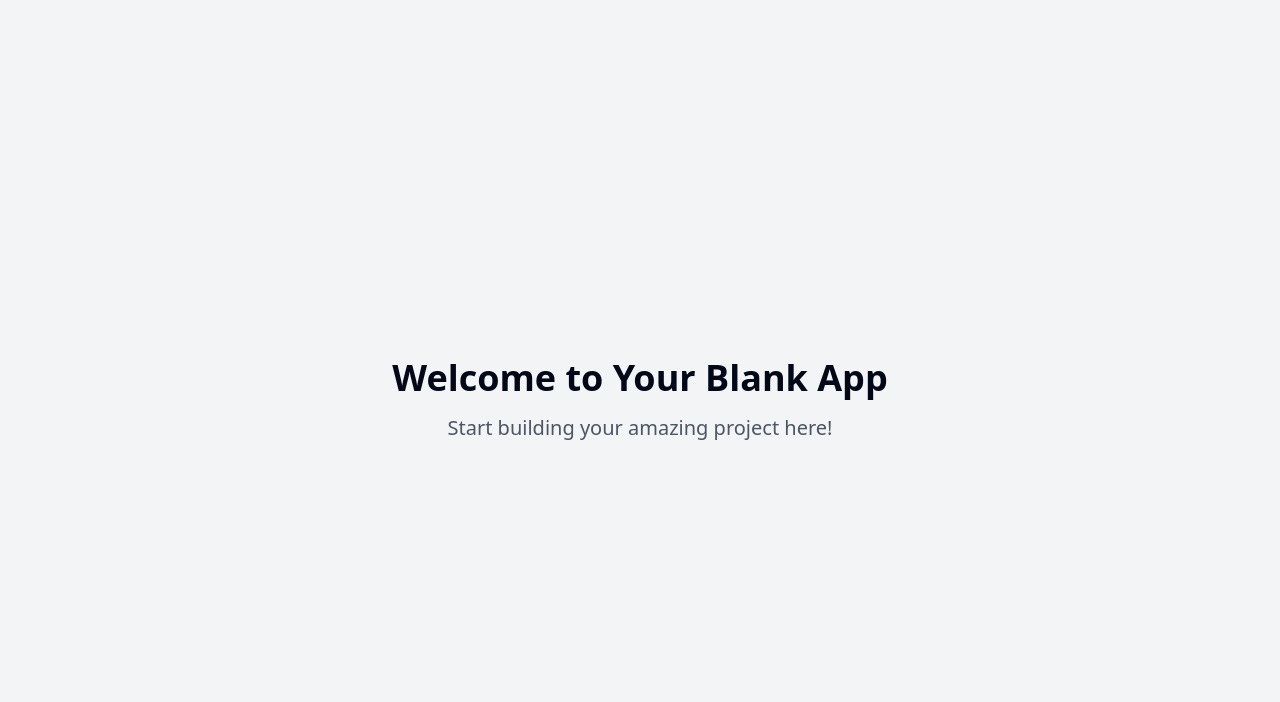
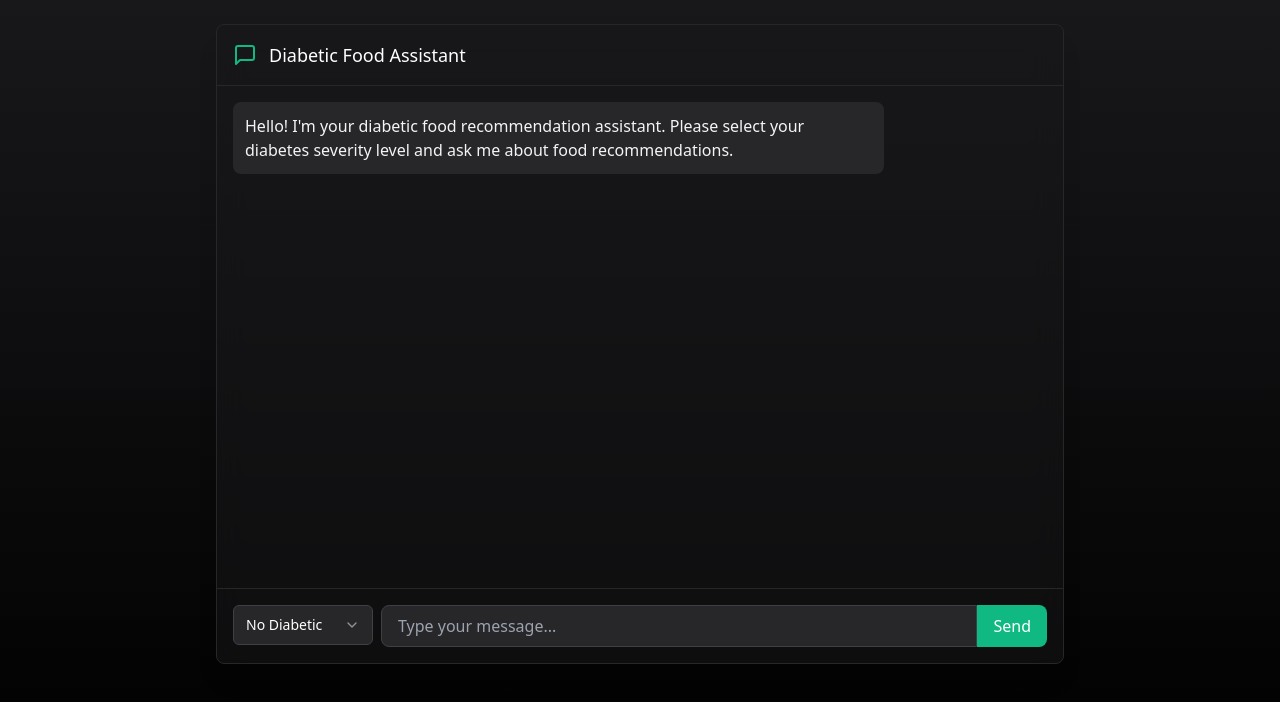
Before and after one commit to tumpudikarthikeya/diabetic-dish-dialogue-60, a React (Vite) app: page / in a window 1280 px wide. Shown: the top 702 px of the page. Built offline with nearby package versions, Linux system fonts and the light colour scheme.

Commit message:
Add chatbot interface
Adds a chatbot interface for diabetic food recommendations.  Includes a dropdown for specifying the user's diabetic severity level (no_diabetic, mild, moderate, severe, proliferative).

```diff
--- a/src/index.css
+++ b/src/index.css
@@ -1,3 +1,4 @@
+
 @tailwind base;
 @tailwind components;
 @tailwind utilities;
@@ -33,22 +34,6 @@
     --ring: 222.2 84% 4.9%;
 
     --radius: 0.5rem;
-
-    --sidebar-background: 0 0% 98%;
-
-    --sidebar-foreground: 240 5.3% 26.1%;
-
-    --sidebar-primary: 240 5.9% 10%;
-
-    --sidebar-primary-foreground: 0 0% 98%;
-
-    --sidebar-accent: 240 4.8% 95.9%;
-
-    --sidebar-accent-foreground: 240 5.9% 10%;
-
-    --sidebar-border: 220 13% 91%;
-
-    --sidebar-ring: 217.2 91.2% 59.8%;
   }
 
   .dark {
@@ -79,14 +64,6 @@
     --border: 217.2 32.6% 17.5%;
     --input: 217.2 32.6% 17.5%;
     --ring: 212.7 26.8% 83.9%;
-    --sidebar-background: 240 5.9% 10%;
-    --sidebar-foreground: 240 4.8% 95.9%;
-    --sidebar-primary: 224.3 76.3% 48%;
-    --sidebar-primary-foreground: 0 0% 100%;
-    --sidebar-accent: 240 3.7% 15.9%;
-    --sidebar-accent-foreground: 240 4.8% 95.9%;
-    --sidebar-border: 240 3.7% 15.9%;
-    --sidebar-ring: 217.2 91.2% 59.8%;
   }
 }
 
@@ -94,8 +71,40 @@
   * {
     @apply border-border;
   }
-
   body {
     @apply bg-background text-foreground;
   }
 }
+
+@keyframes slideIn {
+  from {
+    opacity: 0;
+    transform: translateY(10px);
+  }
+  to {
+    opacity: 1;
+    transform: translateY(0);
+  }
+}
+
+.animate-slideIn {
+  animation: slideIn 0.3s ease-out forwards;
+}
+
+/* Custom scrollbar */
+::-webkit-scrollbar {
+  width: 6px;
+}
+
+::-webkit-scrollbar-track {
+  background: transparent;
+}
+
+::-webkit-scrollbar-thumb {
+  background: #4b5563;
+  border-radius: 3px;
+}
+
+::-webkit-scrollbar-thumb:hover {
+  background: #6b7280;
+}
--- a/src/pages/Index.tsx
+++ b/src/pages/Index.tsx
@@ -1,11 +1,126 @@
-// Update this page (the content is just a fallback if you fail to update the page)
+
+import { useState } from "react";
+import { MessageSquare } from "lucide-react";
+import { cn } from "@/lib/utils";
+import {
+  Select,
+  SelectContent,
+  SelectItem,
+  SelectTrigger,
+  SelectValue,
+} from "@/components/ui/select";
+
+interface Message {
+  id: string;
+  content: string;
+  type: "user" | "bot";
+}
 
 const Index = () => {
+  const [messages, setMessages] = useState<Message[]>([
+    {
+      id: "1",
+      content: "Hello! I'm your diabetic food recommendation assistant. Please select your diabetes severity level and ask me about food recommendations.",
+      type: "bot",
+    },
+  ]);
+  const [inputValue, setInputValue] = useState("");
+  const [diabeticType, setDiabeticType] = useState("no_diabetic");
+
+  const handleSubmit = (e: React.FormEvent) => {
+    e.preventDefault();
+    if (!inputValue.trim()) return;
+
+    const newMessage: Message = {
+      id: Date.now().toString(),
+      content: inputValue,
+      type: "user",
+    };
+
+    setMessages((prev) => [...prev, newMessage]);
+    // Here you would typically make an API call to get the bot's response
+    const botResponse: Message = {
+      id: (Date.now() + 1).toString(),
+      content: `Thank you for your message. I see you're ${diabeticType}. I'll provide recommendations accordingly.`,
+      type: "bot",
+    };
+    setTimeout(() => {
+      setMessages((prev) => [...prev, botResponse]);
+    }, 1000);
+
+    setInputValue("");
+  };
+
   return (
-    <div className="min-h-screen flex items-center justify-center bg-gray-100">
-      <div className="text-center">
-        <h1 className="text-4xl font-bold mb-4">Welcome to Your Blank App</h1>
-        <p className="text-xl text-gray-600">Start building your amazing project here!</p>
+    <div className="flex flex-col min-h-screen bg-gradient-to-b from-zinc-900 to-black text-white">
+      <div className="flex-1 p-4 md:p-6 max-w-4xl mx-auto w-full">
+        <div className="bg-zinc-900/50 backdrop-blur-lg rounded-lg border border-zinc-800 shadow-xl h-[80vh] flex flex-col">
+          {/* Header */}
+          <div className="p-4 border-b border-zinc-800 flex items-center gap-3">
+            <MessageSquare className="w-6 h-6 text-emerald-500" />
+            <h1 className="text-lg font-medium">Diabetic Food Assistant</h1>
+          </div>
+
+          {/* Messages */}
+          <div className="flex-1 overflow-y-auto p-4 space-y-4">
+            {messages.map((message) => (
+              <div
+                key={message.id}
+                className={cn(
+                  "flex",
+                  message.type === "user" ? "justify-end" : "justify-start"
+                )}
+              >
+                <div
+                  className={cn(
+                    "max-w-[80%] rounded-lg p-3 animate-slideIn",
+                    message.type === "user"
+                      ? "bg-emerald-500 text-white ml-auto"
+                      : "bg-zinc-800 text-zinc-100"
+                  )}
+                >
+                  {message.content}
+                </div>
+              </div>
+            ))}
+          </div>
+
+          {/* Input */}
+          <form onSubmit={handleSubmit} className="p-4 border-t border-zinc-800">
+            <div className="flex gap-2">
+              <Select
+                value={diabeticType}
+                onValueChange={setDiabeticType}
+              >
+                <SelectTrigger className="w-[140px] bg-zinc-800 border-zinc-700">
+                  <SelectValue placeholder="Select type" />
+                </SelectTrigger>
+                <SelectContent>
+                  <SelectItem value="no_diabetic">No Diabetic</SelectItem>
+                  <SelectItem value="mild">Mild</SelectItem>
+                  <SelectItem value="moderate">Moderate</SelectItem>
+                  <SelectItem value="severe">Severe</SelectItem>
+                  <SelectItem value="profiliative">Profiliative</SelectItem>
+                </SelectContent>
+              </Select>
+              <div className="flex-1 flex">
+                <input
+                  type="text"
+                  value={inputValue}
+                  onChange={(e) => setInputValue(e.target.value)}
+                  placeholder="Type your message..."
+                  className="flex-1 bg-zinc-800 border border-zinc-700 rounded-l-lg px-4 py-2 focus:outline-none focus:ring-2 focus:ring-emerald-500 focus:border-transparent"
+                />
+                <button
+                  type="submit"
+                  className="bg-emerald-500 hover:bg-emerald-600 text-white px-4 py-2 rounded-r-lg transition-colors"
+                >
+                  Send
+                </button>
+              </div>
+            </div>
+          </form>
+        </div>
       </div>
     </div>
   );
--- a/tailwind.config.ts
+++ b/tailwind.config.ts
@@ -1,3 +1,4 @@
+
 import type { Config } from "tailwindcss";
 
 export default {
@@ -12,85 +13,67 @@ export default {
   theme: {
     container: {
       center: true,
-			padding: '2rem',
+      padding: "2rem",
       screens: {
-				'2xl': '1400px'
-			}
+        "2xl": "1400px",
+      },
     },
     extend: {
       colors: {
-				border: 'hsl(var(--border))',
-				input: 'hsl(var(--input))',
-				ring: 'hsl(var(--ring))',
-				background: 'hsl(var(--background))',
-				foreground: 'hsl(var(--foreground))',
+        border: "hsl(var(--border))",
+        input: "hsl(var(--input))",
+        ring: "hsl(var(--ring))",
+        background: "hsl(var(--background))",
+        foreground: "hsl(var(--foreground))",
         primary: {
-					DEFAULT: 'hsl(var(--primary))',
-					foreground: 'hsl(var(--primary-foreground))'
+          DEFAULT: "hsl(var(--primary))",
+          foreground: "hsl(var(--primary-foreground))",
         },
         secondary: {
-					DEFAULT: 'hsl(var(--secondary))',
-					foreground: 'hsl(var(--secondary-foreground))'
+          DEFAULT: "hsl(var(--secondary))",
+          foreground: "hsl(var(--secondary-foreground))",
         },
         destructive: {
-					DEFAULT: 'hsl(var(--destructive))',
-					foreground: 'hsl(var(--destructive-foreground))'
+          DEFAULT: "hsl(var(--destructive))",
+          foreground: "hsl(var(--destructive-foreground))",
         },
         muted: {
-					DEFAULT: 'hsl(var(--muted))',
-					foreground: 'hsl(var(--muted-foreground))'
+          DEFAULT: "hsl(var(--muted))",
+          foreground: "hsl(var(--muted-foreground))",
         },
         accent: {
-					DEFAULT: 'hsl(var(--accent))',
-					foreground: 'hsl(var(--accent-foreground))'
+          DEFAULT: "hsl(var(--accent))",
+          foreground: "hsl(var(--accent-foreground))",
         },
         popover: {
-					DEFAULT: 'hsl(var(--popover))',
-					foreground: 'hsl(var(--popover-foreground))'
+          DEFAULT: "hsl(var(--popover))",
+          foreground: "hsl(var(--popover-foreground))",
         },
         card: {
-					DEFAULT: 'hsl(var(--card))',
-					foreground: 'hsl(var(--card-foreground))'
+          DEFAULT: "hsl(var(--card))",
+          foreground: "hsl(var(--card-foreground))",
         },
-				sidebar: {
-					DEFAULT: 'hsl(var(--sidebar-background))',
-					foreground: 'hsl(var(--sidebar-foreground))',
-					primary: 'hsl(var(--sidebar-primary))',
-					'primary-foreground': 'hsl(var(--sidebar-primary-foreground))',
-					accent: 'hsl(var(--sidebar-accent))',
-					'accent-foreground': 'hsl(var(--sidebar-accent-foreground))',
-					border: 'hsl(var(--sidebar-border))',
-					ring: 'hsl(var(--sidebar-ring))'
-				}
       },
       borderRadius: {
-				lg: 'var(--radius)',
-				md: 'calc(var(--radius) - 2px)',
-				sm: 'calc(var(--radius) - 4px)'
+        lg: "var(--radius)",
+        md: "calc(var(--radius) - 2px)",
+        sm: "calc(var(--radius) - 4px)",
       },
       keyframes: {
-				'accordion-down': {
-					from: {
-						height: '0'
+        "accordion-down": {
+          from: { height: "0" },
+          to: { height: "var(--radix-accordion-content-height)" },
         },
-					to: {
-						height: 'var(--radix-accordion-content-height)'
-					}
+        "accordion-up": {
+          from: { height: "var(--radix-accordion-content-height)" },
+          to: { height: "0" },
         },
-				'accordion-up': {
-					from: {
-						height: 'var(--radix-accordion-content-height)'
-					},
-					to: {
-						height: '0'
-					}
-				}
       },
       animation: {
-				'accordion-down': 'accordion-down 0.2s ease-out',
-				'accordion-up': 'accordion-up 0.2s ease-out'
-			}
-		}
+        "accordion-down": "accordion-down 0.2s ease-out",
+        "accordion-up": "accordion-up 0.2s ease-out",
+      },
+    },
   },
   plugins: [require("tailwindcss-animate")],
 } satisfies Config;
```
Lines whose indentation alone changed are shown as unchanged.
